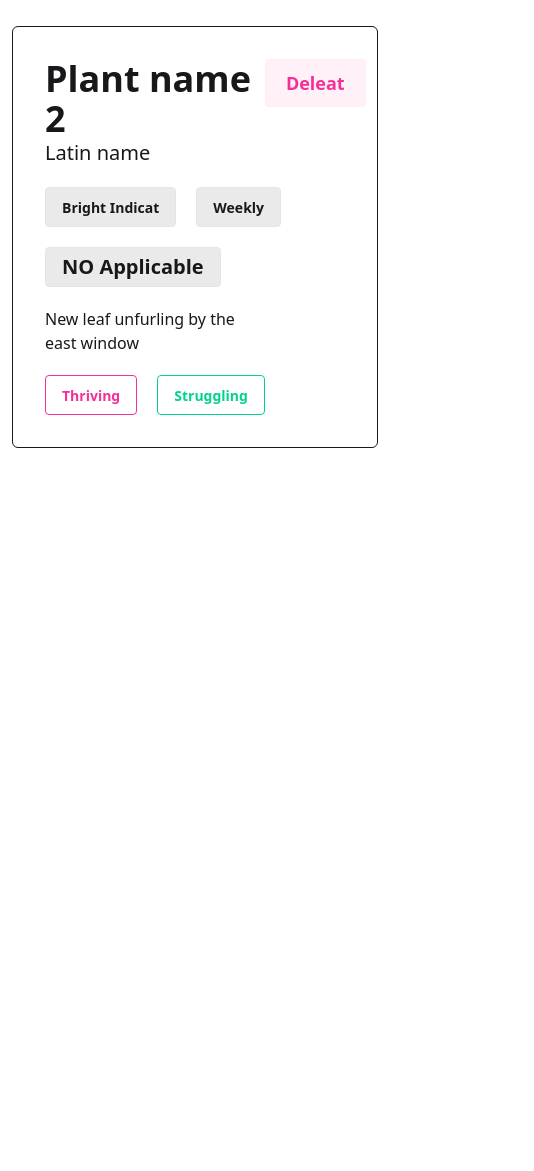
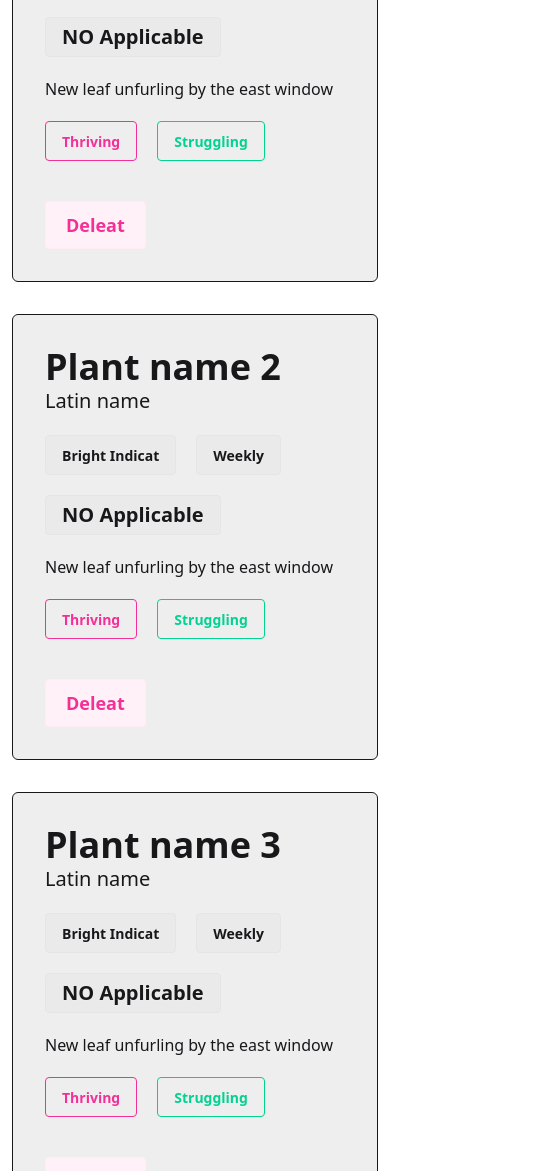
Before and after one commit to themdshakibul/DOM-Conceptual-Sesson--2, a website: page index.html in a window 390 px wide. Shown: the part 829-2000 px from the top of the page, 534 px wide, since content can reach past the window. Before the commit the page ends 1309 px from the top, so only its background shows below. Drawn offline with nearby package versions, Linux system fonts and the light colour scheme.

Commit message:
responsive html

```diff
--- a/index.html
+++ b/index.html
@@ -18,8 +18,12 @@
   <body>
     <header class="container mx-auto px-3">
       <nav class="space-y-5 pt-7">
-        <h2 class="text-6xl font-bold text-green-700">Plan tracker</h2>
-        <div class="grid grid-cols-3 text-3xl font-semibold text-center gap-5">
+        <h2 class="text-4xl md:text-5xl lg:text-6xl font-bold text-green-700">
+          Plan tracker
+        </h2>
+        <div
+          class="grid grid-cols-1 md:grid-cols-3 text-3xl font-semibold text-center gap-5"
+        >
           <div
             class="flex items-center justify-between bg-amber-200 p-5 rounded-md"
           >
@@ -48,7 +52,7 @@
       <!-- all btn -->
       <section>
         <header>
-          <div class="flex gap-5 pb-5">
+          <div class="flex flex-col md:flex-row gap-5 pb-5">
             <button
               onclick="toggleStyle('all-filter-btn')"
               id="all-filter-btn"
@@ -74,16 +78,15 @@
         </header>
       </section>
 
-
       <!-- Filterad card  -->
-       <section id="filterad-Section" class="hidden">
-
-       </section>
+      <section id="filterad-Section" class="hidden"></section>
 
       <!-- all card -->
       <section id="allCards" class="">
         <!-- card 1 -->
-        <div class="flex justify-between p-8 border rounded-md mb-8">
+        <div
+          class="flex flex-col md:flex-row gap-10 justify-between p-8 border rounded-md mb-8 bg-base-300"
+        >
           <!-- main par 1 -->
           <div class="card">
             <div class="space-y-5">
@@ -118,12 +121,51 @@
         </div>
 
         <!-- card 2 -->
-        <div class="flex justify-between p-8 border rounded-md mb-8">
+        <div
+          class="flex flex-col md:flex-row gap-10 justify-between p-8 border rounded-md mb-8 bg-base-300"
+        >
           <!-- main par 1 -->
           <div class="card">
             <div class="space-y-5">
               <div>
                 <h2 class="plantName text-4xl font-semibold">Plant name 2</h2>
+                <h2 class="latinName text-xl font-medium">Latin name</h2>
+              </div>
+              <div class="flex gap-5">
+                <p class="light btn btn-soft">Bright Indicat</p>
+                <p class="water btn btn-soft">Weekly</p>
+              </div>
+              <h2 class="statu btn btn-soft btn-outline text-xl">
+                NO Applicable
+              </h2>
+              <p class="notes">New leaf unfurling by the east window</p>
+              <div class="flex gap-5">
+                <button class="thriving-btn btn btn-outline btn-secondary">
+                  Thriving
+                </button>
+                <button class="struggling-btn btn btn-outline btn-success">
+                  Struggling
+                </button>
+              </div>
+            </div>
+          </div>
+          <!-- main par 2 -->
+          <div>
+            <button class="delet-btn btn btn-soft btn-secondary btn-lg">
+              Deleat
+            </button>
+          </div>
+        </div>
+
+        <!-- card 3 -->
+        <div
+          class="flex flex-col md:flex-row gap-10 justify-between p-8 border rounded-md mb-8 bg-base-300"
+        >
+          <!-- main par 1 -->
+          <div class="card">
+            <div class="space-y-5">
+              <div>
+                <h2 class="plantName text-4xl font-semibold">Plant name 3</h2>
                 <h2 class="latinName text-xl font-medium">Latin name</h2>
               </div>
               <div class="flex gap-5">
--- a/js/script.js
+++ b/js/script.js
@@ -32,9 +32,9 @@ function toggleStyle(id) {
   sturgglingFilterBtn.classList.remove("bg-black", "text-white");
 
   // add btn and text
-  allFilterBtn.classList.add("btn", "text-2xl");
-  thrivingFilterBtn.classList.add("btn", "text-2xl");
-  sturgglingFilterBtn.classList.add("btn", "text-2xl");
+  allFilterBtn.classList.add("btn", "text-2xl", "py-4");
+  thrivingFilterBtn.classList.add("btn", "text-2xl", "py-4");
+  sturgglingFilterBtn.classList.add("btn", "text-2xl", "py-4");
 
   const selected = document.getElementById(id);
   CurrentStatu = id;
```
Also changed, not shown: src/output.css.
